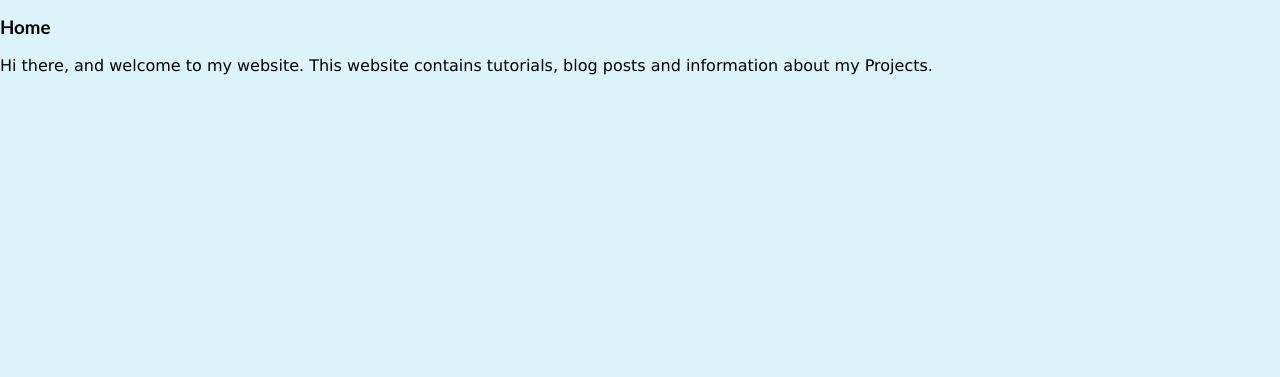
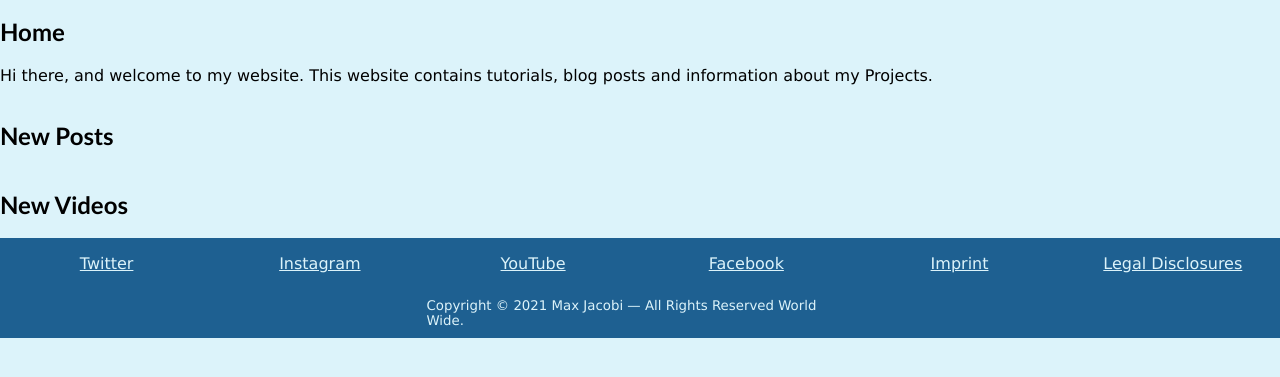
Before and after one commit to lagol/maxjacobi.com, a plain HTML site: page index.html in a window 1280 px wide. Shown: the part 53-430 px from the top of the page. Drawn offline with Linux system fonts and the light colour scheme.

Commit message:
Further Development on the Website
Further Development on the Website

```diff
--- a/css/style.css
+++ b/css/style.css
@@ -1,6 +1,7 @@
 body {
 	margin: 0;
 	padding: 0;
+	border: 0;
 	font-family: "Verdana", sans-serif;
 	background-color: #dcf3fa;
 }
@@ -81,3 +82,108 @@ a.main-nav:hover {
 .main-nav-standard {
 	border: 2px solid #dcf3fa;
 }
+
+main {
+	max-width: 1400px;
+	margin: 0 auto;
+	display: grid;
+}
+
+@media screen and (min-width: 480px) {
+
+	main {
+		grid-template-rows: auto;
+		grid-template-columns: 25% 50% 25%;
+	}
+
+	.new-videos {
+		grid-column: 1/2;
+		grid-row: 1/2;
+	}
+
+	main article {
+		grid-column: 2/3;
+		grid-row: 1/2;
+	}
+
+	.new-posts {
+		grid-column: 3/4;
+		grid-row: 1/2;
+	}
+
+}
+
+@media screen and (min-width: 20px) {
+	main {
+		display: grid;
+		grid-template-rows: auto auto auto;
+		grid-template-columns: 100%;
+	}
+	.new-videos {
+		grid-column: 1/2;
+		grid-row: 3/4;
+	}
+
+	main article {
+		grid-column: 1/2;
+		grid-row: 1/2;
+	}
+
+	.new-posts {
+		grid-column: 1/2;
+		grid-row: 2/3;
+	}
+}
+
+p {
+	text-align: justify;
+}
+
+footer {
+	display: grid;
+	grid-template-rows: 50px 50px;
+	grid-template-columns: repeat(6, 16.66%);
+	align-items: center;
+	justify-items: center;
+	background-color: #1E6091;
+	color: #dcf3fa;
+}
+
+footer a, footer a:visited, footer a:active, footer a:hover {
+	color: #dcf3fa;
+}
+
+.footer-link-1 {
+	grid-column: 1/2;
+	grid-row: 1/2;
+}
+
+.footer-link-2 {
+	grid-column: 2/3;
+	grid-row: 1/2;
+}
+
+.footer-link-3 {
+	grid-column: 3/4;
+	grid-row: 1/2;
+}
+
+.footer-link-4 {
+	grid-column: 4/5;
+	grid-row: 1/2;
+}
+
+.footer-link-5 {
+	grid-column: 5/6;
+	grid-row: 1/2;
+}
+
+.footer-link-6 {
+	grid-column: 6/7;
+	grid-row: 1/2;
+}
+
+footer small {
+	grid-column: 3/5;
+	grid-row: 2/3;
+}
--- a/index.html
+++ b/index.html
@@ -11,16 +11,28 @@
 	<a class="main-nav main-nav-pill-1" href="#">Home</a>
 	<a class="main-nav main-nav-pill-2" href="#">Projects</a>
 	<a class="main-nav main-nav-pill-3" href="#">Contact</a>
-	<a class="main-nav main-nav-pill-4" href="#">About</a>
+	<a class="main-nav main-nav-pill-4" href="about/index.html">About</a>
 	<a class="main-nav main-nav-standard main-nav-pill-5" href="#">Blog</a>
 </nav>
 <main>
+	<aside class="new-videos">
+		<h1>New Videos</h1>
+	</aside>
 	<article>
-		<section>
-			<h1>Home</h1>
-			<p>Hi there, and welcome to my website. This website contains tutorials, blog posts and information about my Projects.</p>
-		</section>
-	</article>
+		<h1>Home</h1>
+		<p>Hi there, and welcome to my website. This website contains tutorials, blog posts and information about my Projects.</p>
+	</article><aside class="new-posts">
+		<h1>New Posts</h1>
+	</aside>
 </main>
+<footer>
+	<a href="https://www.twitter.com/lagoltech" class="footer-link-1">Twitter</a>
+	<a href="https://www.instagram.com/lagoltech" class="footer-link-2">Instagram</a>
+	<a href="https://www.youtube.com" class="footer-link-3">YouTube</a>
+	<a href="#" class="footer-link-4">Facebook</a>
+	<a href="imprint.html" class="footer-link-5">Imprint</a>
+	<a href="legal.html" class="footer-link-6">Legal Disclosures</a>
+	<small>Copyright &copy; 2021 Max Jacobi — All Rights Reserved World Wide.</small>
+</footer>
 </body>
 </html>
```
Also changed, not shown: about/index.html (added, +42 -0 lines), ._index.html, 1 other file.
